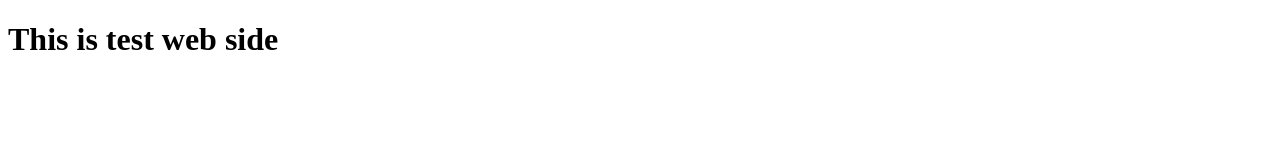
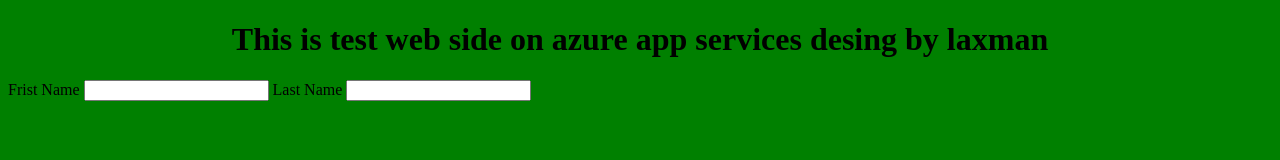
Before and after one commit to laxmandabade/laxmanwebapp, a plain HTML site: page laxman/index.html in a window 1280 px wide. Drawn offline with Linux system fonts and the light colour scheme.

Commit message:
second commit

```diff
--- a/laxman/index.html
+++ b/laxman/index.html
@@ -4,7 +4,14 @@
     <meta charset="utf-8" />
     <title> THIS IS LAXMAN </title>
 </head>
+<body bgcolor  ="green"></body>
 <body>
-    <h1> This is test web side </h1>
+<center>
+    <h1> This is test web side on azure app services desing by laxman  </h1>
+    </center>
+    <form>
+        Frist Name <input type="text" />
+        Last Name <input type="text"/>
+    </form>
 </body>
 </html>
```
Also changed, not shown: 1 other file.
